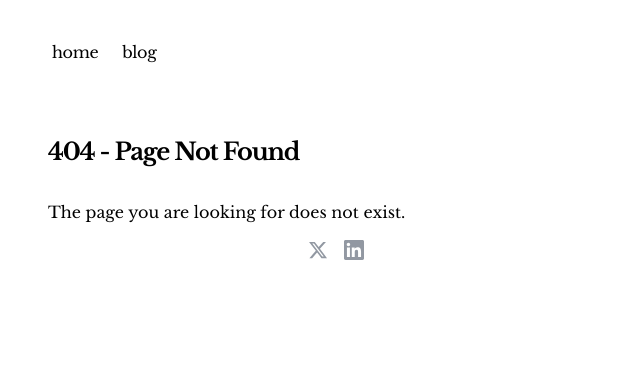
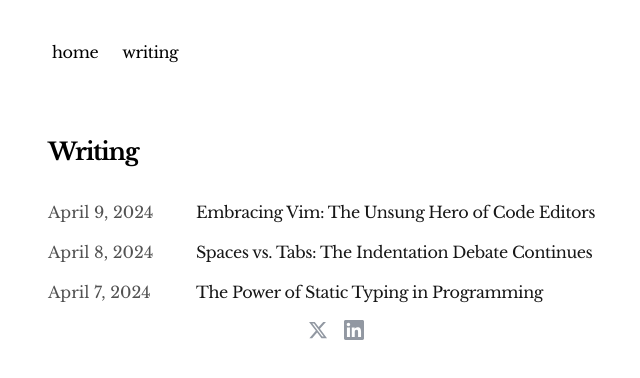
Before and after one commit to ethanjyx/blog, a Next.js app: page /writing in a window 1280 px wide. Before the commit this address had no page. Shown: the top 378 px of the page, without its empty margins (304-944 px from the left). Built offline with nearby package versions, Linux system fonts and the light colour scheme.

Commit message:
Update portfolio branding to reflect Ethan Jiang, change blog references to writing, and remove blog-related components and files.

```diff
--- a/app/components/nav.tsx
+++ b/app/components/nav.tsx
@@ -4,8 +4,8 @@ const navItems = {
   '/': {
     name: 'home',
   },
-  '/blog': {
-    name: 'blog',
+  '/writing': {
+    name: 'writing',
   },
 }
 
--- a/app/components/posts.tsx
+++ b/app/components/posts.tsx
@@ -1,5 +1,5 @@
 import Link from 'next/link'
-import { formatDate, getBlogPosts } from 'app/blog/utils'
+import { formatDate, getBlogPosts } from 'app/writing/utils'
 
 export function BlogPosts() {
   let allBlogs = getBlogPosts()
@@ -19,10 +19,10 @@ export function BlogPosts() {
           <Link
             key={post.slug}
             className="flex flex-col space-y-1 mb-4"
-            href={`/blog/${post.slug}`}
+            href={`/writing/${post.slug}`}
           >
             <div className="w-full flex flex-col md:flex-row space-x-0 md:space-x-2">
-              <p className="text-neutral-600 dark:text-neutral-400 w-[100px] tabular-nums">
+              <p className="text-neutral-600 dark:text-neutral-400 w-[140px] tabular-nums whitespace-nowrap">
                 {formatDate(post.metadata.publishedAt, false)}
               </p>
               <p className="text-neutral-900 dark:text-neutral-100 tracking-tight">
--- a/app/layout.tsx
+++ b/app/layout.tsx
@@ -13,13 +13,13 @@ import { baseUrl } from './sitemap'
 export const metadata: Metadata = {
   metadataBase: new URL(baseUrl),
   title: {
-    default: 'Next.js Portfolio Starter',
-    template: '%s | Next.js Portfolio Starter',
+    default: 'Ethan Jiang',
+    template: '%s | Ethan Jiang',
   },
-  description: 'This is my portfolio.',
+  description: 'Ethan Jiang',
   openGraph: {
     title: 'Ethan Jiang',
-    description: 'This is my portfolio.',
+    description: 'Ethan Jiang',
     url: baseUrl,
     siteName: 'Ethan Jiang',
     locale: 'en_US',
--- a/app/sitemap.ts
+++ b/app/sitemap.ts
@@ -1,4 +1,4 @@
-import { getBlogPosts } from 'app/blog/utils'
+import { getBlogPosts } from 'app/writing/utils'
 
 export const dynamic = 'force-static'
 
@@ -6,11 +6,11 @@ export const baseUrl = 'https://portfolio-blog-starter.vercel.app'
 
 export default async function sitemap() {
   let blogs = getBlogPosts().map((post) => ({
-    url: `${baseUrl}/blog/${post.slug}`,
+    url: `${baseUrl}/writing/${post.slug}`,
     lastModified: post.metadata.publishedAt,
   }))
 
-  let routes = ['', '/blog'].map((route) => ({
+  let routes = ['', '/writing'].map((route) => ({
     url: `${baseUrl}${route}`,
     lastModified: new Date().toISOString().split('T')[0],
   }))
--- a/app/blog/page.tsx
+++ b/app/writing/page.tsx
@@ -1,14 +1,14 @@
 import { BlogPosts } from 'app/components/posts'
 
 export const metadata = {
-  title: 'Blog',
-  description: 'Read my blog.',
+  title: 'Writing',
+  description: 'Read my writing.',
 }
 
 export default function Page() {
   return (
     <section>
-      <h1 className="font-semibold text-2xl mb-8 tracking-tighter">My Blog</h1>
+      <h1 className="font-semibold text-2xl mb-8 tracking-tighter">Writing</h1>
       <BlogPosts />
     </section>
   )
--- a/app/blog/utils.ts
+++ b/app/writing/utils.ts
@@ -50,7 +50,7 @@ function getMDXData(dir) {
 }
 
 export function getBlogPosts() {
-  return getMDXData(path.join(process.cwd(), 'app', 'blog', 'posts'))
+  return getMDXData(path.join(process.cwd(), 'app', 'writing', 'posts'))
 }
 
 export function formatDate(date: string, includeRelative = false) {
```
Also changed, not shown: app/writing/[slug]/page.tsx (renamed from app/blog/[slug]/page.tsx), app/writing/posts/spaces-vs-tabs.mdx (renamed from app/blog/posts/spaces-vs-tabs.mdx), app/writing/posts/static-typing.mdx (renamed from app/blog/posts/static-typing.mdx), app/writing/posts/vim.mdx (renamed from app/blog/posts/vim.mdx).
